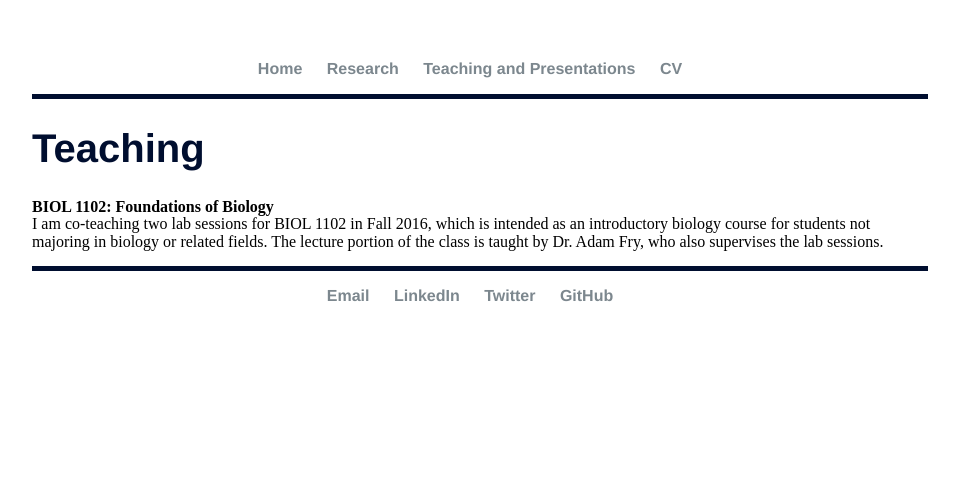
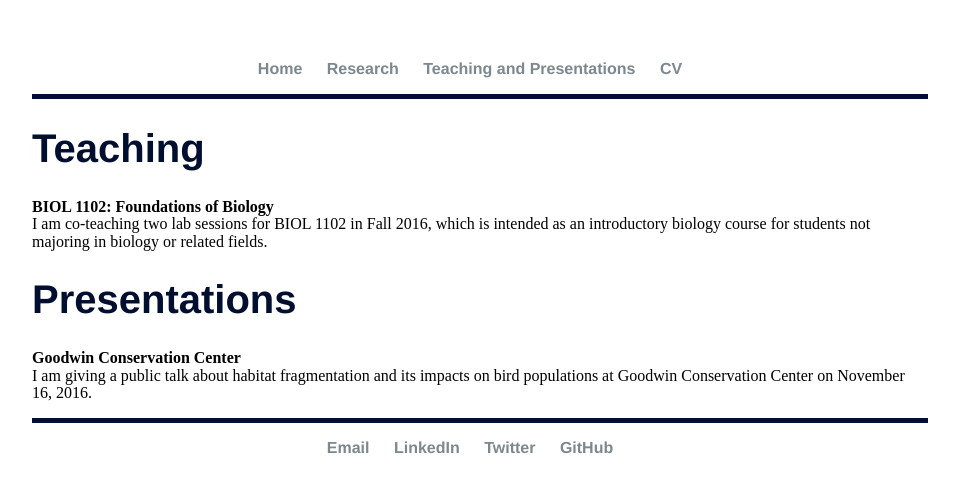
Before and after one commit to elizagrames/elizagrames.github.io, a Jekyll site: the page built from teaching/index.html, in a window 1280 px wide. Shown: the top 493 px of the page, without its empty margins (160-1119 px from the left). Built offline with Jekyll 4.4.1, drawn with Linux system fonts in a browser that asks for light colours.

Commit message:
Update index.html

```diff
--- a/teaching/index.html
+++ b/teaching/index.html
@@ -6,7 +6,10 @@ title: Eliza Grames, Ecology PhD Student
 	<h1>Teaching</h1>
 	<p><b>BIOL 1102: Foundations of Biology</b><br>
 I am co-teaching two lab sessions for BIOL 1102 in Fall 2016, which is intended as an introductory biology course for
-students not majoring in biology or related fields. The lecture portion of the class is taught by Dr. Adam Fry,
-who also supervises the lab sessions.
+students not majoring in biology or related fields.
+</p>
+		<h1>Presentations</h1>
+	<p><b>Goodwin Conservation Center</b><br>
+I am giving a public talk about habitat fragmentation and its impacts on bird populations at Goodwin Conservation Center on November 16, 2016.
 </p>
 </div>
```
